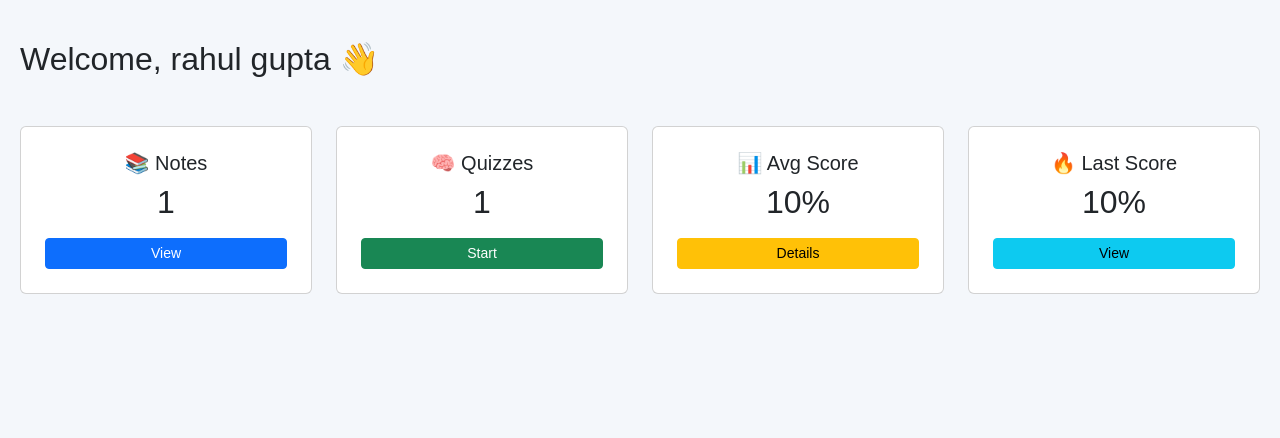
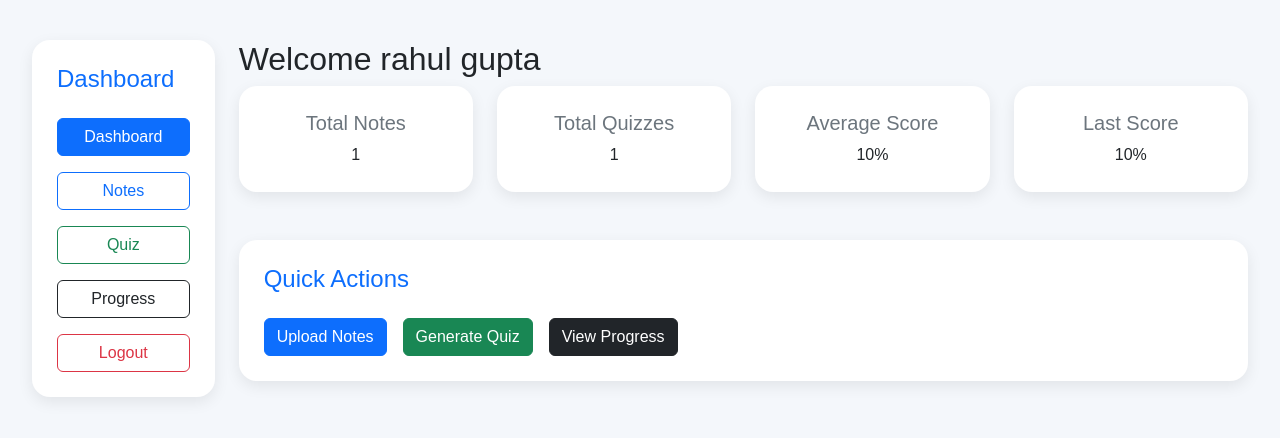
Before and after one commit to Sachingupta209/Study-Guard, a Django app: template core/templates/student_dashboard.html in a window 1280 px wide. Shown: the part 70-508 px from the top of the page. Run offline with Django 5.2, Linux system fonts and the light colour scheme; data comes from the database, SQL or seed files in the repository; the template is opened without the code that fills it: values that come from a table or form of the project are taken from there, most other values are stand-ins (such as "Sample title", 1, 10 or a date in 2020).

Commit message:
Professional dashboard UI

```diff
--- a/core/templates/student_dashboard.html
+++ b/core/templates/student_dashboard.html
@@ -2,52 +2,170 @@
 
 {% block content %}
 
-<h2 class="mb-5">Welcome, {{ student.user.first_name }} 👋</h2>
+<div class="container-fluid">
 
     <div class="row">
 
-    <!-- Notes -->
-    <div class="col-md-3 mb-4">
-        <div class="card p-4 text-center text-dark">
-            <h5>📚 Notes</h5>
-            <h2>{{ total_notes }}</h2>
-            <a href="{% url 'student_notes' %}" class="btn btn-primary btn-sm mt-2">
-                View
+        <!-- Sidebar -->
+
+        <div class="col-md-2 mb-4">
+
+            <div class="card-box">
+
+                <h4 class="text-primary mb-4">
+                    Dashboard
+                </h4>
+
+                <div class="d-grid gap-3">
+
+                    <a href="/student/dashboard/"
+                    class="btn btn-primary">
+
+                        Dashboard
                     </a>
-        </div>
+
+                    <a href="/student/notes/"
+                    class="btn btn-outline-primary">
+
+                        Notes
+                    </a>
+
+                    <a href="/quiz/"
+                    class="btn btn-outline-success">
+
+                        Quiz
+                    </a>
+
+                    <a href="/progress/"
+                    class="btn btn-outline-dark">
+
+                        Progress
+                    </a>
+
+                    <a href="/logout/"
+                    class="btn btn-outline-danger">
+
+                        Logout
+                    </a>
+
                 </div>
 
-    <!-- Quiz -->
-    <div class="col-md-3 mb-4">
-        <div class="card p-4 text-center text-dark">
-            <h5>🧠 Quizzes</h5>
-            <h2>{{ total_quizzes }}</h2>
-            <a href="{% url 'quiz_home' %}" class="btn btn-success btn-sm mt-2">
-                Start
-            </a>
-        </div>
             </div>
 
-    <!-- Avg Score -->
-    <div class="col-md-3 mb-4">
-        <div class="card p-4 text-center text-dark">
-            <h5>📊 Avg Score</h5>
-            <h2>{{ avg_score }}%</h2>
-            <a href="{% url 'student_progress' %}" class="btn btn-warning btn-sm mt-2">
-                Details
-            </a>
-        </div>
         </div>
 
-    <!-- Last Score -->
-    <div class="col-md-3 mb-4">
-        <div class="card p-4 text-center text-dark">
-            <h5>🔥 Last Score</h5>
-            <h2>{{ last_score }}%</h2>
-            <a href="{% url 'student_progress' %}" class="btn btn-info btn-sm mt-2">
-                View
+        <!-- Main Dashboard -->
+
+        <div class="col-md-10">
+
+            <h2 class="dashboard-title">
+
+                Welcome {{ student.user.first_name }}
+
+            </h2>
+
+            <div class="row g-4">
+
+                <div class="col-md-3">
+
+                    <div class="card-box text-center">
+
+                        <h5 class="text-secondary">
+                            Total Notes
+                        </h5>
+
+                        <div class="stat-number">
+                            {{ total_notes }}
+                        </div>
+
+                    </div>
+
+                </div>
+
+                <div class="col-md-3">
+
+                    <div class="card-box text-center">
+
+                        <h5 class="text-secondary">
+                            Total Quizzes
+                        </h5>
+
+                        <div class="stat-number">
+                            {{ total_quizzes }}
+                        </div>
+
+                    </div>
+
+                </div>
+
+                <div class="col-md-3">
+
+                    <div class="card-box text-center">
+
+                        <h5 class="text-secondary">
+                            Average Score
+                        </h5>
+
+                        <div class="stat-number">
+                            {{ avg_score }}%
+                        </div>
+
+                    </div>
+
+                </div>
+
+                <div class="col-md-3">
+
+                    <div class="card-box text-center">
+
+                        <h5 class="text-secondary">
+                            Last Score
+                        </h5>
+
+                        <div class="stat-number">
+                            {{ last_score }}%
+                        </div>
+
+                    </div>
+
+                </div>
+
+            </div>
+
+            <!-- Quick Actions -->
+
+            <div class="card-box mt-5">
+
+                <h4 class="mb-4 text-primary">
+                    Quick Actions
+                </h4>
+
+                <div class="d-flex flex-wrap gap-3">
+
+                    <a href="/student/notes/"
+                    class="btn btn-primary">
+
+                        Upload Notes
                     </a>
+
+                    <a href="/quiz/"
+                    class="btn btn-success">
+
+                        Generate Quiz
+                    </a>
+
+                    <a href="/progress/"
+                    class="btn btn-dark">
+
+                        View Progress
+                    </a>
+
                 </div>
+
+            </div>
+
+        </div>
+
     </div>
 
 </div>
```
Lines whose indentation alone changed are shown as unchanged.
